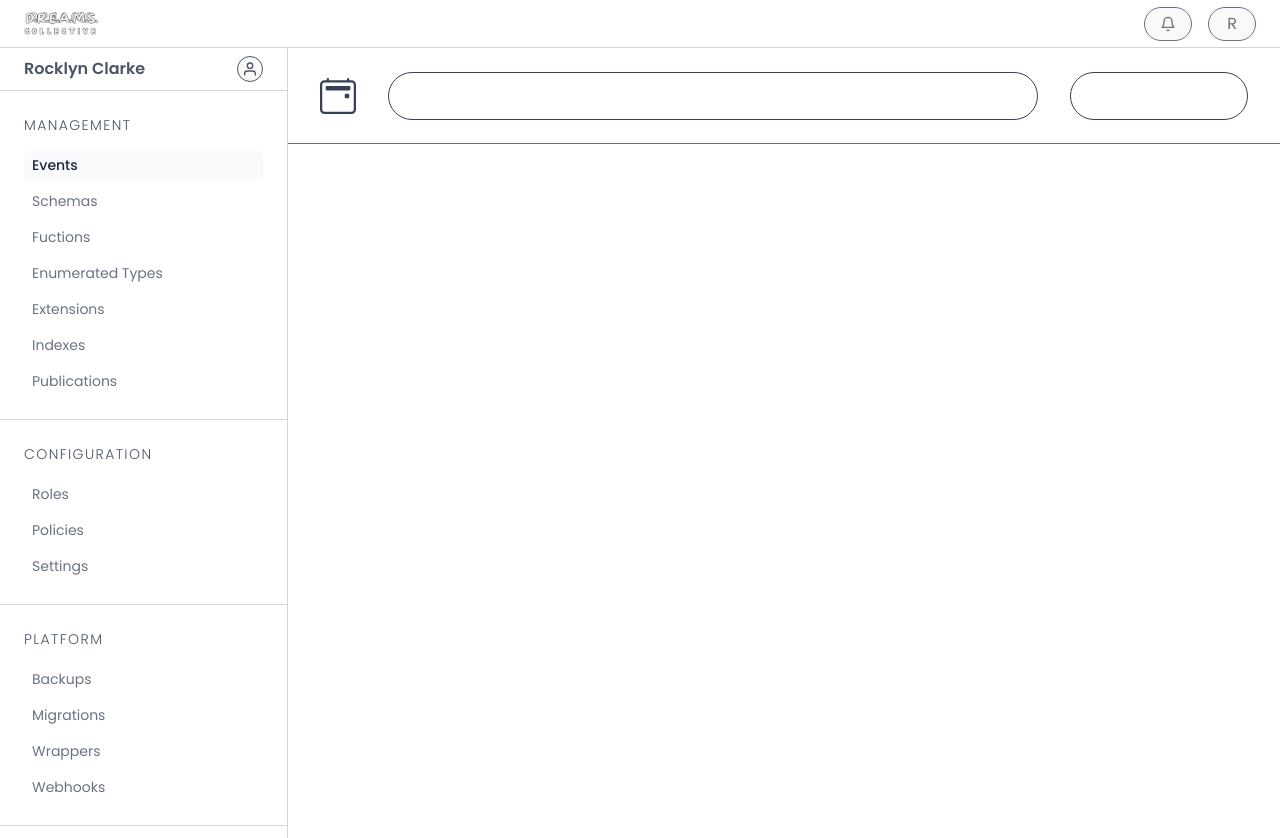
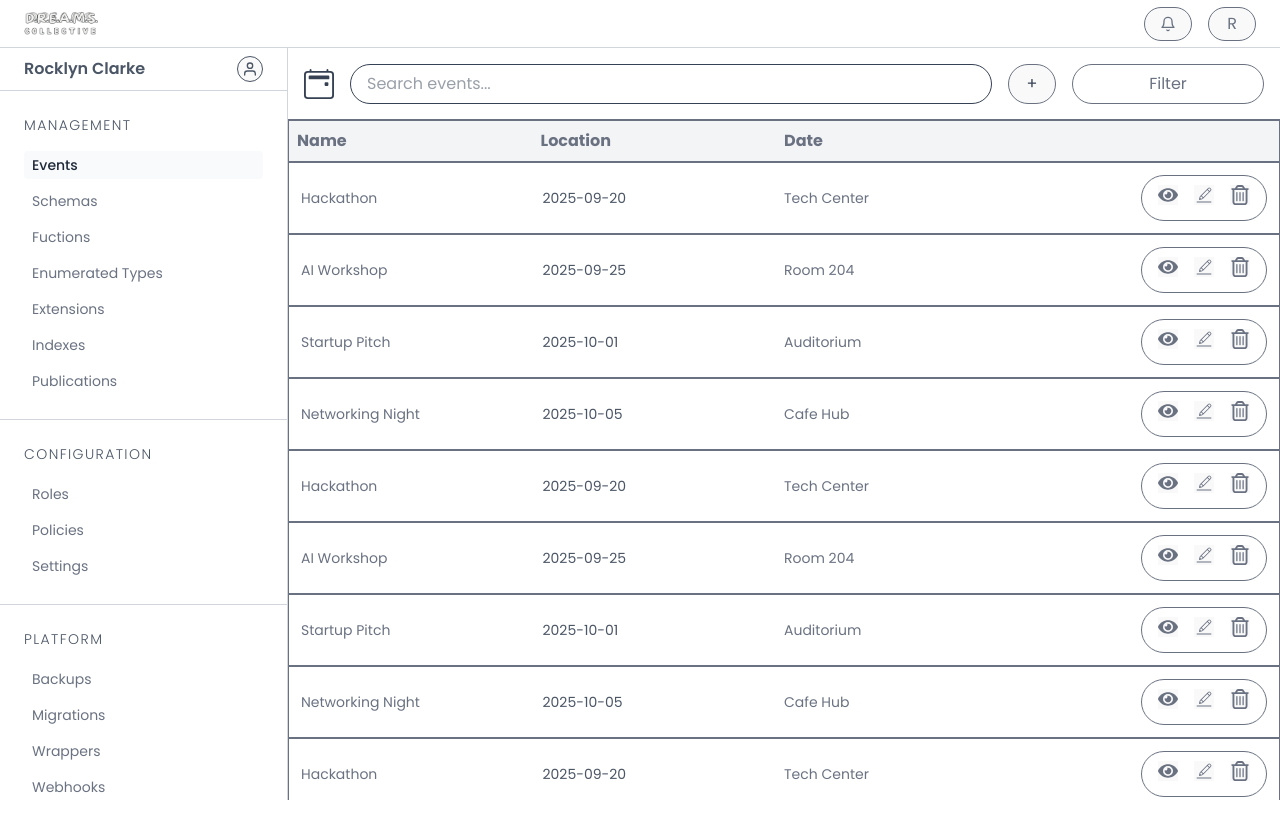
Before and after one commit to bdawgcodes28/D.R.E.A.M.S.-Hub, a React (Vite) app in the folder admin_app/admin/: page /events in a window 1280 px wide. Shown: the top 838 px of the page. After the commit the page ends 800 px from the top, so only its background shows below. Built offline with nearby package versions, Linux system fonts and the light colour scheme.

Commit message:
Events Page Completed, Create Event Page started

```diff
--- a/admin_app/admin/src/App.jsx
+++ b/admin_app/admin/src/App.jsx
@@ -3,16 +3,24 @@ import Login from "./pages/Login";
 import Dashboard from "./components/Dashboard";
 import Home from "./pages/Home";
 import Events from "./pages/Events";
+import CreateEvent from "./pages/CreateEvent";
 
 function App() {
   return (
     <BrowserRouter>
       <Routes>
+        {/* Login */}
         <Route path="/login" element={<Login />} />
+
+        {/* Dashboard wrapper */}
         <Route path="/" element={<Dashboard />}>
           <Route index element={<Home />} />
           <Route path="*" element={<Home />} />
-          <Route path="/events" element={<Events />} />
+
+          {/* Events + nested route */}
+          <Route path="events" element={<Events />}>
+            <Route path="create-event" element={<CreateEvent />} />
+          </Route>
         </Route>
       </Routes>
     </BrowserRouter>
--- a/admin_app/admin/src/components/Dashboard.jsx
+++ b/admin_app/admin/src/components/Dashboard.jsx
@@ -1,12 +1,12 @@
-import { Outlet } from "react-router-dom";
 import Sidebar from "./SideBar";
 import Content from "./Content";
 import Navbar from "./Navbar";
+
 const Dashboard = () => {
   return (
-    <div className="w-full h-screen">
+    <div className="w-full h-screen flex flex-col">
       <Navbar />
-      <div className="flex h-full">
+      <div className="flex overflow-hidden">
         <Sidebar />
         <Content />
       </div>
--- /dev/null
+++ b/admin_app/admin/src/components/Tooltip.jsx
@@ -0,0 +1,30 @@
+import { useState } from "react";
+
+const Tooltip = ({ children, element, position = "top" }) => {
+  const [visible, setVisible] = useState(false);
+  const positionClasses = {
+    top: "bottom-full left-1/2 -translate-x-1/2 mb-2",
+    bottom: "top-full left-1/2 -translate-x-1/2 mt-2",
+    left: "right-full top-1/2 -translate-y-1/2 mr-2",
+    right: "left-full top-1/2 -translate-y-1/2 ml-2",
+  };
+
+  return (
+    <div
+      className="relative inline-block"
+      onMouseEnter={() => setVisible(true)}
+      onMouseLeave={() => setVisible(false)}
+    >
+      {children}
+      {visible && (
+        <div
+          className={`absolute ${positionClasses[position]} px-2 py-1 text-xs text-white bg-gray-600 rounded-md shadow-md whitespace-nowrap`}
+        >
+          {element}
+        </div>
+      )}
+    </div>
+  );
+};
+
+export default Tooltip;
--- /dev/null
+++ b/admin_app/admin/src/pages/CreateEvent.jsx
@@ -0,0 +1,16 @@
+
+
+
+const CreateEvent = () =>{
+
+    return(
+        <div>
+
+
+        </div>
+    )
+
+
+}
+
+export default CreateEvent
--- a/admin_app/admin/src/pages/Events.jsx
+++ b/admin_app/admin/src/pages/Events.jsx
@@ -1,27 +1,87 @@
 import { BsCalendar2Event } from "react-icons/bs";
-
+import { MdDriveFileRenameOutline } from "react-icons/md";
+import { IoLocation } from "react-icons/io5";
+import { BsCalendar2DateFill } from "react-icons/bs";
+import { FaEye } from "react-icons/fa";
+import { CiEdit } from "react-icons/ci";
+import { FaRegTrashCan } from "react-icons/fa6";
+import Tooltip from "../components/Tooltip";
+import { LuExternalLink } from "react-icons/lu";
 
 const Events = () => {
+  const events = [
+    { id: 1, title: "Hackathon", date: "2025-09-20", location: "Tech Center" },
+    { id: 2, title: "AI Workshop", date: "2025-09-25", location: "Room 204" },
+    { id: 3, title: "Startup Pitch", date: "2025-10-01", location: "Auditorium" },
+    { id: 4, title: "Networking Night", date: "2025-10-05", location: "Cafe Hub" },
+    { id: 1, title: "Hackathon", date: "2025-09-20", location: "Tech Center" },
+    { id: 2, title: "AI Workshop", date: "2025-09-25", location: "Room 204" },
+    { id: 3, title: "Startup Pitch", date: "2025-10-01", location: "Auditorium" },
+    { id: 4, title: "Networking Night", date: "2025-10-05", location: "Cafe Hub" },
+    { id: 1, title: "Hackathon", date: "2025-09-20", location: "Tech Center" },
+    { id: 2, title: "AI Workshop", date: "2025-09-25", location: "Room 204" },
+    { id: 3, title: "Startup Pitch", date: "2025-10-01", location: "Auditorium" },
+    { id: 4, title: "Networking Night", date: "2025-10-05", location: "Cafe Hub" },
+    { id: 1, title: "Hackathon", date: "2025-09-20", location: "Tech Center" },
+    { id: 2, title: "AI Workshop", date: "2025-09-25", location: "Room 204" },
+    { id: 3, title: "Startup Pitch", date: "2025-10-01", location: "Auditorium" },
+    { id: 4, title: "Networking Night", date: "2025-10-05", location: "Cafe Hub" },
+    { id: 1, title: "Hackathon", date: "2025-09-20", location: "Tech Center" },
+    { id: 2, title: "AI Workshop", date: "2025-09-25", location: "Room 204" },
+    { id: 3, title: "Startup Pitch", date: "2025-10-01", location: "Auditorium" },
+    { id: 4, title: "Networking Night", date: "2025-10-05", location: "Cafe Hub" },
+  ];
 
-    return(
-        <>
-        <div className="w-full h-24 border-b border-gray-500 text-gray-700 items-center flex p-8 gap-8">
-            <h1 className="text-4xl font-semibold"><BsCalendar2Event/></h1>
-            <input type="search" className="w-full h-12 border rounded-full p-2">
+  return (
+    <>
+      <div className="w-full h-18 border-b border-gray-500 text-gray-700 items-center flex p-4 gap-4">
+        <h1 className="text-3xl font-semibold">
+          <BsCalendar2Event />
+        </h1>
+        <input
+          type="search"
+          placeholder="Search events..."
+          className="grow h-10 border rounded-full p-2 px-4"
+        />
+        <Tooltip position="bottom" element={<h1>Add Event</h1>}>
 
-            </input>
-            <div className="w-64 h-12 border rounded-full overflow-clip">
+        <button className="h-10 w-12 text-center border rounded-full border-gray-500">
+            +
+        </button>
+        </Tooltip>
+        <div className="w-48 h-10 border rounded-full overflow-clip flex items-center justify-center text-gray-500">
+          Filter
+        </div>
+      </div>
 
+        <div className="border grid font-bold grid-cols-4 p-2 shadow-md hover:shadow-lg transition text-gray-500 bg-gray-100">
+            <h1>Name</h1>
+            <h1>Location</h1>
+            <h1>Date</h1>
+        </div>
+      <ul className="w-full flex flex-col">
+        {events.map((event) => (
 
-
+          <li
+            key={event.id}
+            className="border grid grid-cols-4 items-center p-3 shadow-md hover:shadow-lg transition text-gray-500 bg-white"
+          >
+            <p className="text-sm  w-fit ">{event.title}</p>
+            <p className="text-sm text-gray-600">{event.date}</p>
+            <p className="text-sm text-gray-500">{event.location}</p>
+            <div className="flex">
+            <h1 className="grow flex"></h1>
+            <div className="flex border rounded-full justify-end px-4 py-2 gap-4 text-xl w-fit">
+                <Tooltip element={<h1 className="flex gap-2 justify-center items-center">View <LuExternalLink/> </h1>}><button> <FaEye/></button> </Tooltip>
+                <Tooltip element={<h1 className="flex gap-2 justify-center items-center">Edit </h1>}><button> <CiEdit/></button> </Tooltip>
+                <Tooltip element={<h1 className="flex gap-2 justify-center items-center">Remove <LuExternalLink/> </h1>}><button className="hover:text-red-600 hover:rotate-12 transition"><FaRegTrashCan/></button> </Tooltip>
             </div>
-
-
-        </div>
-        </>
-    )
-
-}
-
+            </div>
+          </li>
+        ))}
+      </ul>
+    </>
+  );
+};
 
 export default Events;
```
